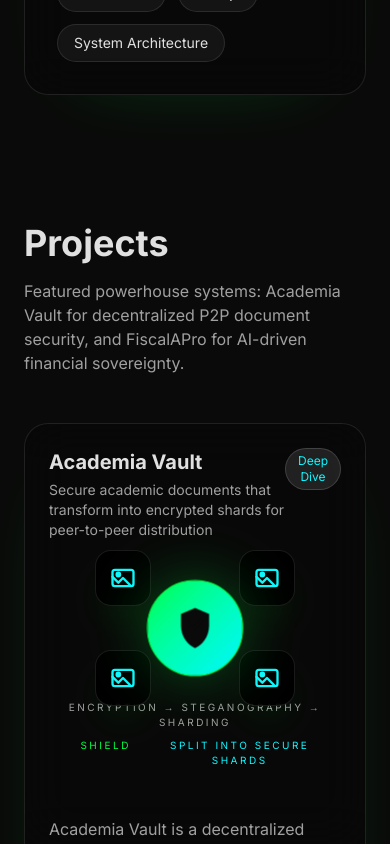
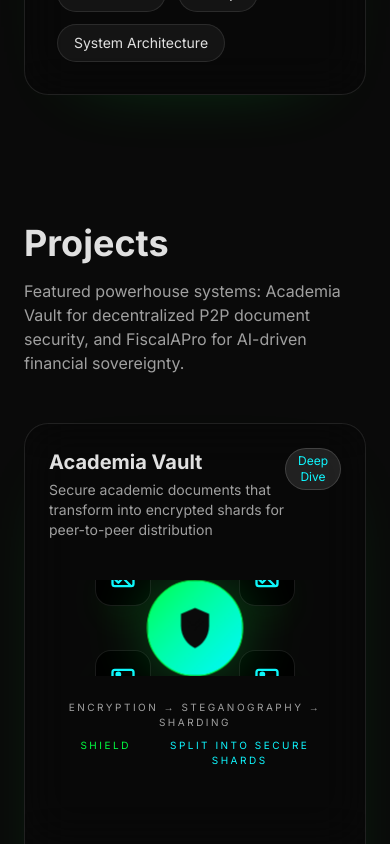
Before and after one commit to fikir49/my-portfolio, a Next.js app: page / in a window 390 px wide. Shown: the part 1156-2000 px from the top of the page. Built offline with nearby package versions, Linux system fonts and the light colour scheme.

Commit message:
Fix mobile animation overflow, P2P text z-index, and resume download link

```diff
--- a/components/AcademiaFlowAnimation.tsx
+++ b/components/AcademiaFlowAnimation.tsx
@@ -9,8 +9,8 @@ const shardEntries = [
 
 export function AcademiaFlowAnimation() {
   return (
-    <div className="relative mx-auto mb-6 max-w-[360px] px-4 py-6">
-      <div className="relative flex justify-center items-center">
+    <div className="relative mx-auto mb-6 max-w-[360px] px-4 py-6 overflow-hidden">
+      <div className="relative flex flex-wrap justify-center gap-4 items-center overflow-hidden z-10">
         <motion.div
           animate={{ scale: [1, 1.08, 1] }}
           transition={{ duration: 2.2, repeat: Infinity, ease: 'easeInOut' }}
@@ -39,7 +39,7 @@ export function AcademiaFlowAnimation() {
         ))}
       </div>
 
-      <div className="mt-6 grid grid-cols-3 gap-2 text-[10px] text-text-secondary uppercase tracking-[0.25em] text-center">
+      <div className="z-20 relative mb-8 mt-6 grid grid-cols-3 gap-2 text-[10px] text-text-secondary uppercase tracking-[0.25em] text-center">
         <span className="col-span-3">Encryption → Steganography → Sharding</span>
         <span className="col-span-1 text-tech-green">Shield</span>
         <span className="col-span-2 text-tech-cyan">Split into secure shards</span>
--- a/components/Hero.tsx
+++ b/components/Hero.tsx
@@ -2,7 +2,7 @@ import Image from 'next/image';
 
 export function Hero() {
   return (
-    <section className="min-h-screen flex items-center justify-center pt-20 px-6">
+    <section className="min-h-screen flex items-center justify-center pt-20 px-6 overflow-hidden">
       <div className="max-w-4xl mx-auto text-center">
         {/* Profile Photo */}
         <div className="mb-10 flex justify-center">
@@ -35,7 +35,7 @@ export function Hero() {
             View Projects
           </a>
           <a
-            href="/Fikir_Wendimnew_Kassa_CV.pdf"
+            href="./resume.pdf"
             className="px-8 py-3 border border-tech-border text-text-primary font-semibold rounded-lg hover:border-tech-green hover:text-tech-green transition-colors duration-200"
           >
             Download CV
--- a/components/Projects.tsx
+++ b/components/Projects.tsx
@@ -17,7 +17,7 @@ export function Projects() {
   };
 
   return (
-    <section id="projects" className="py-20 px-6 relative">
+    <section id="projects" className="py-20 px-6 relative overflow-hidden">
       <div className="max-w-6xl mx-auto">
         <motion.div
           initial={{ opacity: 0, y: 30 }}
```
Also changed, not shown: 1 other file (tests, documents, lock files or other folders).
